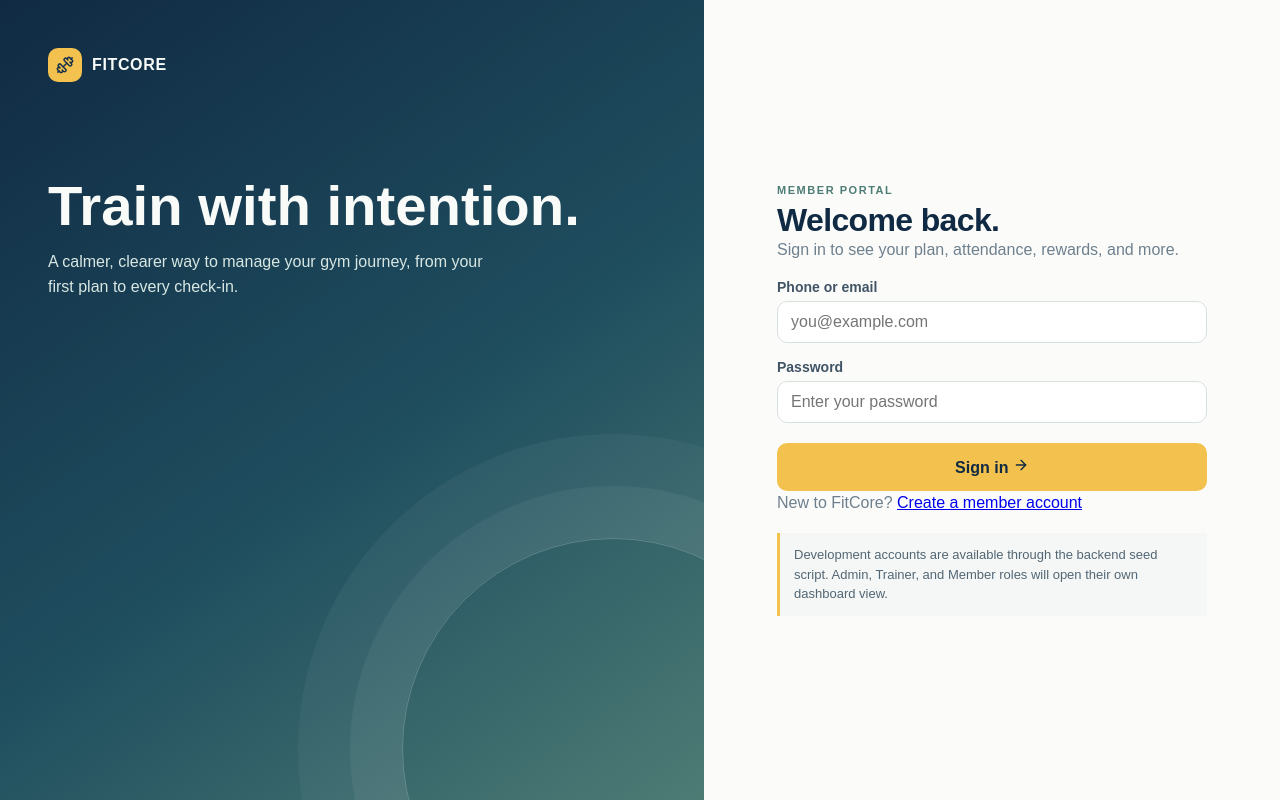
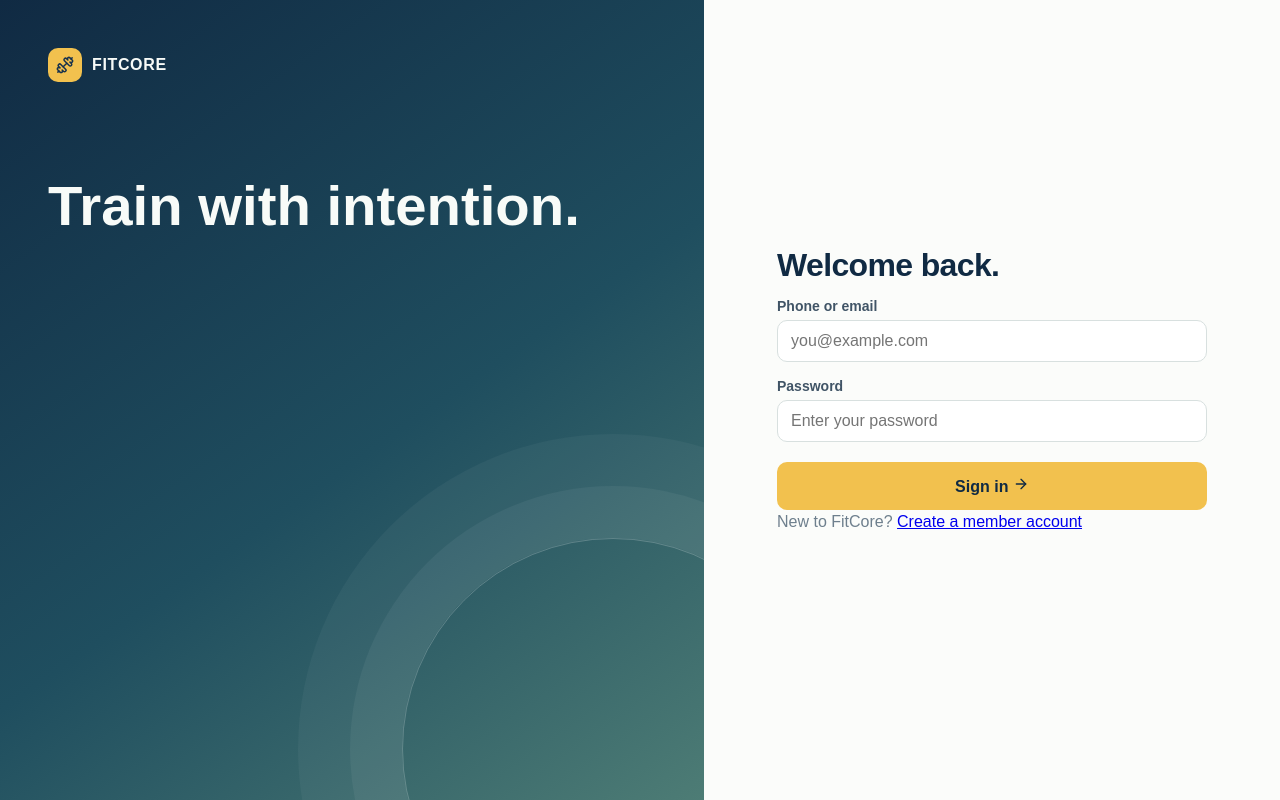
Before and after one commit to kunal031/fitcore-v2, a React (Vite) app in the folder client/: page /login in a window 1280 px wide. Built offline with nearby package versions, Linux system fonts and the light colour scheme; no server answers.

Commit message:
login UI change

```diff
--- a/client/src/pages/auth/LoginPage.tsx
+++ b/client/src/pages/auth/LoginPage.tsx
@@ -34,13 +34,10 @@ export default function LoginPage() {
 			<section className="auth-art">
 				<div className="brand"><span className="brand-mark"><Dumbbell size={18} /></span><span className="brand-text">FITCORE</span></div>
 				<h1>Train with intention.</h1>
-				<p>A calmer, clearer way to manage your gym journey, from your first plan to every check-in.</p>
 			</section>
 			<section className="auth-panel">
 				<div className="auth-card">
-					<p className="eyebrow">Member portal</p>
 					<h2>Welcome back.</h2>
-					<p className="muted">Sign in to see your plan, attendance, rewards, and more.</p>
 					<form onSubmit={handleSubmit}>
 						<div className="field"><label htmlFor="identifier">Phone or email</label><input id="identifier" value={identifier} onChange={(event) => setIdentifier(event.target.value)} placeholder="you@example.com" required /></div>
 						<div className="field"><label htmlFor="password">Password</label><input id="password" type="password" value={password} onChange={(event) => setPassword(event.target.value)} placeholder="Enter your password" required /></div>
@@ -48,7 +45,6 @@ export default function LoginPage() {
 						<button className="primary-button" type="submit" disabled={loading}>{loading ? "Signing in..." : <>Sign in <ArrowRight size={16} /></>}</button>
 					</form>
 					<p className="muted">New to FitCore? <Link to="/register">Create a member account</Link></p>
-					<div className="demo-note">Development accounts are available through the backend seed script. Admin, Trainer, and Member roles will open their own dashboard view.</div>
 				</div>
 			</section>
 		</main>
```
